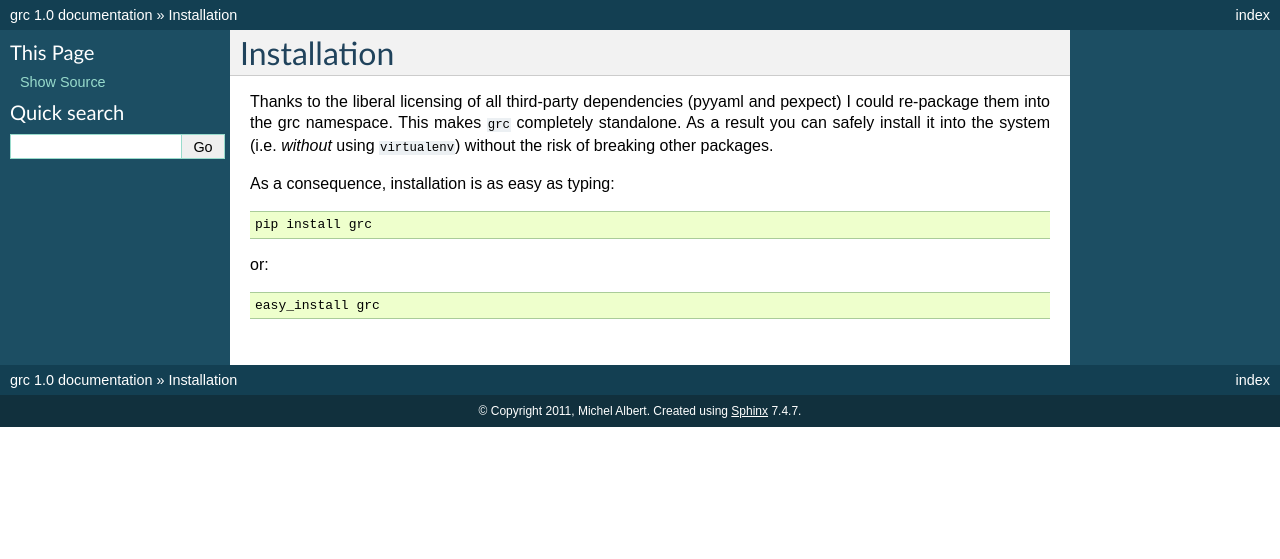
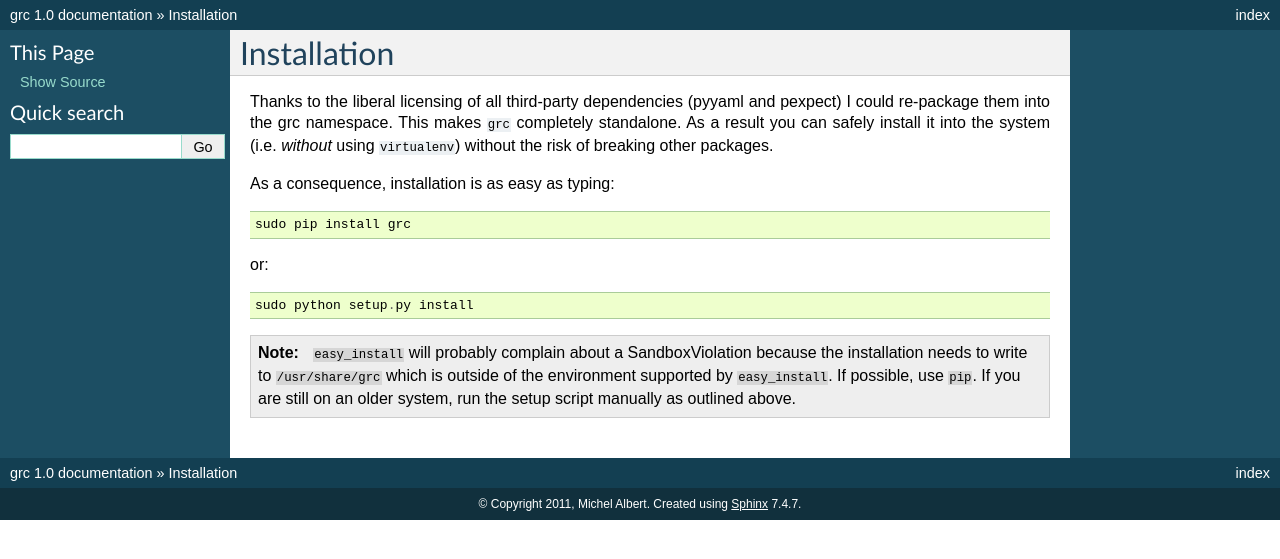
Before and after one commit to exhuma/grc, a Sphinx documentation site: the page built from docs/INSTALL.rst, in a window 1280 px wide. Shown: the top 559 px of the page. Built offline with Sphinx 7.4.7, drawn with Linux system fonts in a browser that asks for light colours.

Commit message:
Fixed install procedure by preferring pip

```diff
--- a/docs/INSTALL.rst
+++ b/docs/INSTALL.rst
@@ -9,8 +9,14 @@ packages.
 
 As a consequence, installation is as easy as typing::
 
-    pip install grc
+    sudo pip install grc
 
 or::
 
-    easy_install grc
+    sudo python setup.py install
+
+.. note:: ``easy_install`` will probably complain about a SandboxViolation
+          because the installation needs to write to ``/usr/share/grc`` which
+          is outside of the environment supported by ``easy_install``. If
+          possible, use ``pip``. If you are still on an older system, run the
+          setup script manually as outlined above.
--- a/setup.py
+++ b/setup.py
@@ -20,7 +20,7 @@ setup(
     license="GPL",
     install_requires = [],
     data_files=[
-        ("configs", [join('configs', _) for _ in
+        ("/usr/share/grc/conf.d", [join('configs', _) for _ in
             os.listdir('configs') if _[-1] != '~'])
         ],
     scripts = ['grc/scripts/grc'],
```
